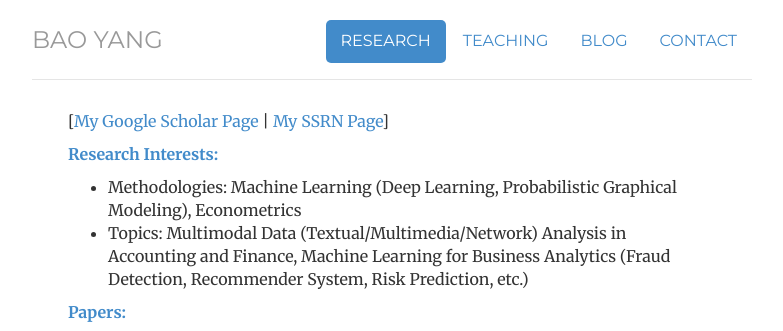
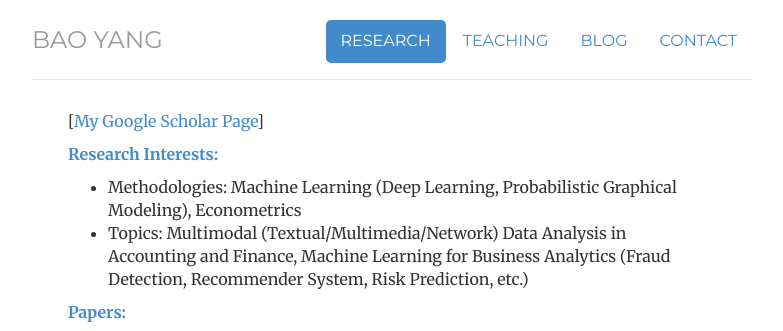
Before and after one commit to popeye007/popeye007.github.io, a Jekyll site: the page built from research/index.html, in a window 1280 px wide. Shown: the top 331 px of the page, without its empty margins (248-1031 px from the left). Built offline with Jekyll 4.4.1, drawn with Linux system fonts in a browser that asks for light colours; comment, search, counter and statistics services are not loaded; some of the changed lines change nothing that is shown.

Commit message:
Update index.html

```diff
--- a/research/index.html
+++ b/research/index.html
@@ -10,13 +10,13 @@ description: Research by Bao Yang.
 ---
 <div class="cv">
 	<!-- <p><strong>[<a href="#Papers" target="_self">Papers</a> | <a href="#Services" target="_self">Services</a> | <a href="#Media" target="_self">Media Mentions</a>]</strong><br> -->
-	<p>[<a href="https://scholar.google.com/citations?user=7EEwatMAAAAJ" target="_blank">My Google Scholar Page</a> | <a href="https://papers.ssrn.com/sol3/cf_dev/AbsByAuth.cfm?per_id=1713891" target="_blank">My SSRN Page</a>]</p>
-
+	<!-- <p>[<a href="https://scholar.google.com/citations?user=7EEwatMAAAAJ" target="_blank">My Google Scholar Page</a> | <a href="https://papers.ssrn.com/sol3/cf_dev/AbsByAuth.cfm?per_id=1713891" target="_blank">My SSRN Page</a>]</p>-->
+	<p>[<a href="https://scholar.google.com/citations?user=7EEwatMAAAAJ" target="_blank">My Google Scholar Page</a>]</p>
 
 	<p><strong><a name="Interests">Research Interests:</a></strong><br>
 	<ul>
 		<li>Methodologies: Machine Learning (Deep Learning, Probabilistic Graphical Modeling), Econometrics</li>
-		<li>Topics: Multimodal Data (Textual/Multimedia/Network) Analysis in Accounting and Finance, Machine Learning for Business Analytics (Fraud Detection, Recommender System, Risk Prediction, etc.)</li>
+		<li>Topics: Multimodal (Textual/Multimedia/Network) Data Analysis in Accounting and Finance, Machine Learning for Business Analytics (Fraud Detection, Recommender System, Risk Prediction, etc.)</li>
 	</ul>
 
 
```
